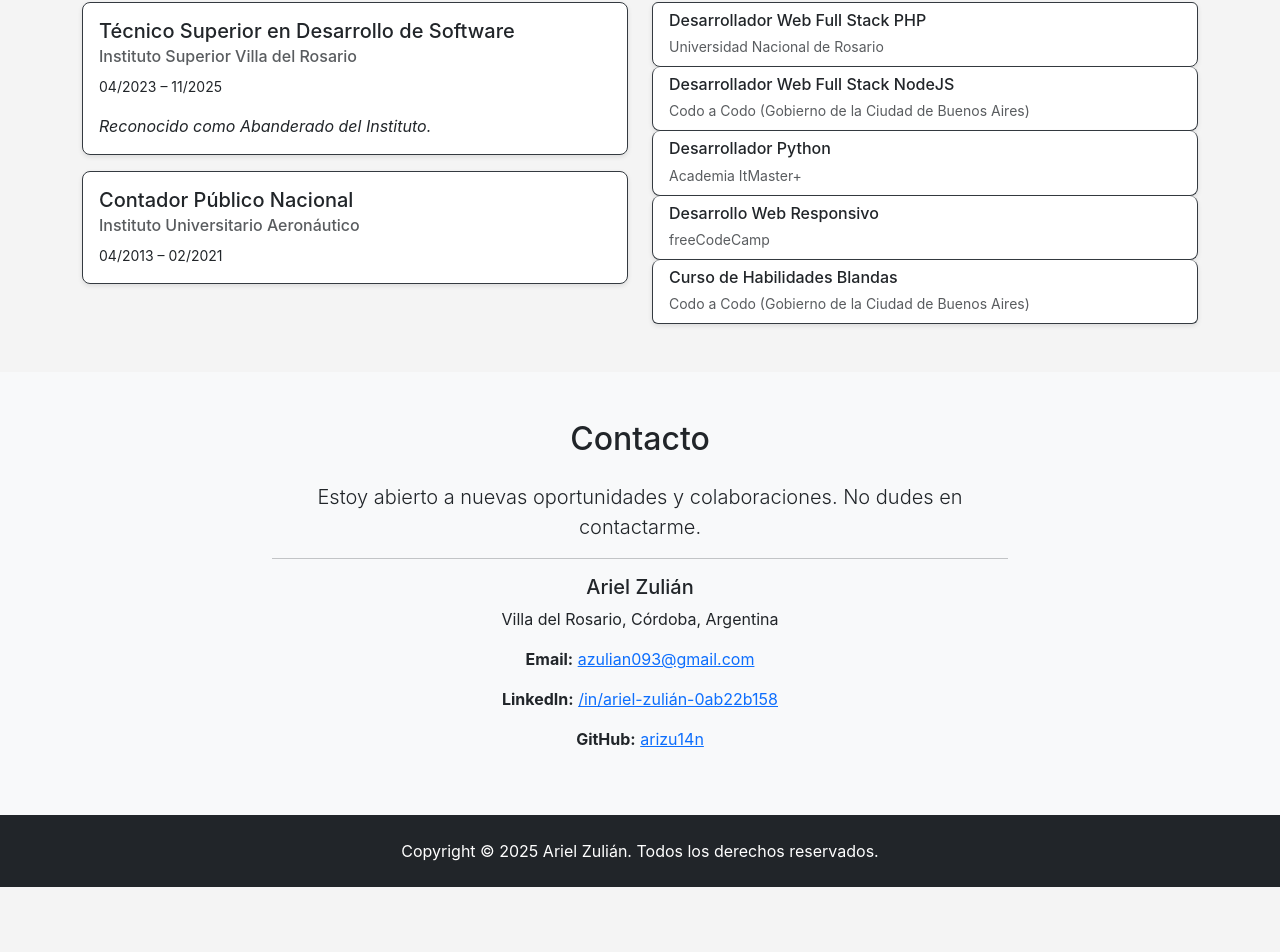
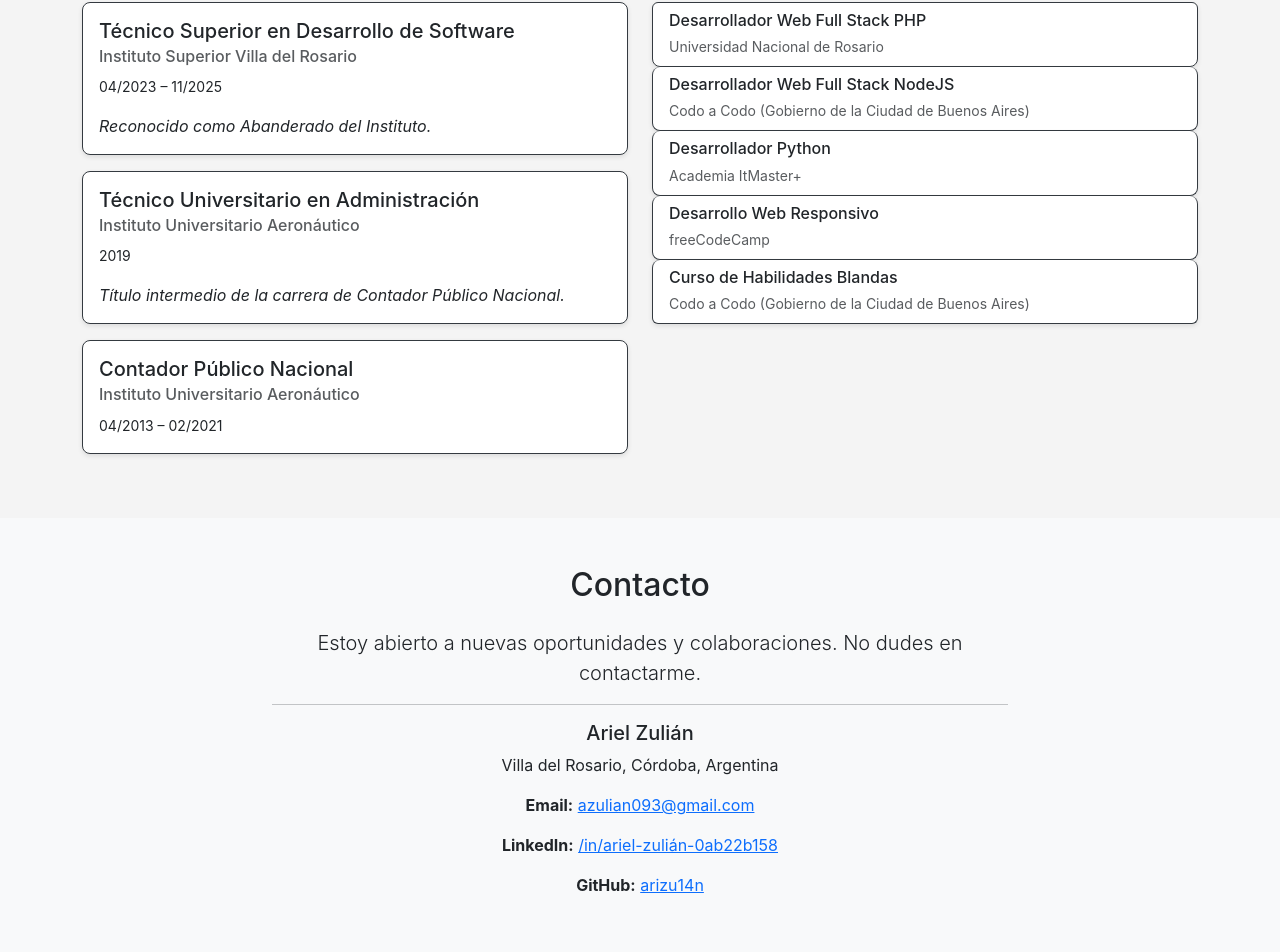
Before and after one commit to arizu14n/portafolio-web, a React (Create React App) app: page / in a window 1280 px wide. Shown: the part 5657-6609 px from the top of the page. Before the commit the page ends 6544 px from the top, so only its background shows below. Built offline with nearby package versions, Linux system fonts and the light colour scheme.

Commit message:
cambio en educación

```diff
--- a/src/components/Education.js
+++ b/src/components/Education.js
@@ -10,6 +10,12 @@ const Education = () => {
       institution: 'Instituto Superior Villa del Rosario',
       period: '04/2023 – 11/2025',
       notes: 'Reconocido como Abanderado del Instituto.'
+    },
+    {
+      title: 'Técnico Universitario en Administración',
+      institution: 'Instituto Universitario Aeronáutico',
+      period: '2019',
+      notes: 'Título intermedio de la carrera de Contador Público Nacional.'
     },
     {
       title: 'Contador Público Nacional',
```
Lines whose indentation alone changed are shown as unchanged.
